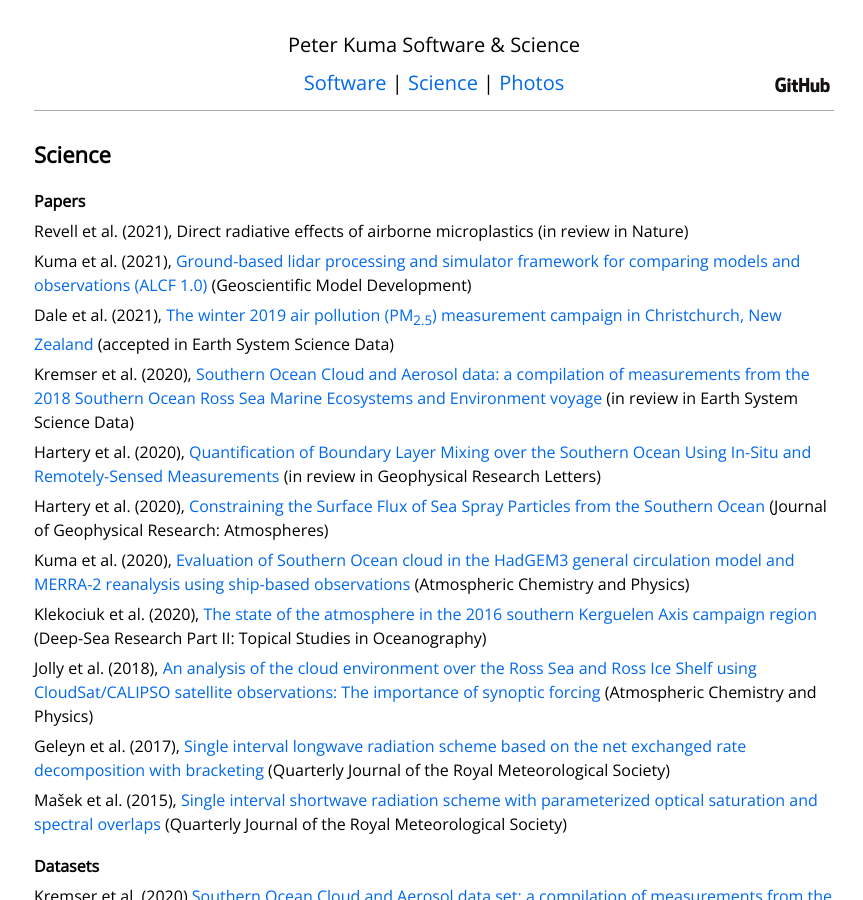
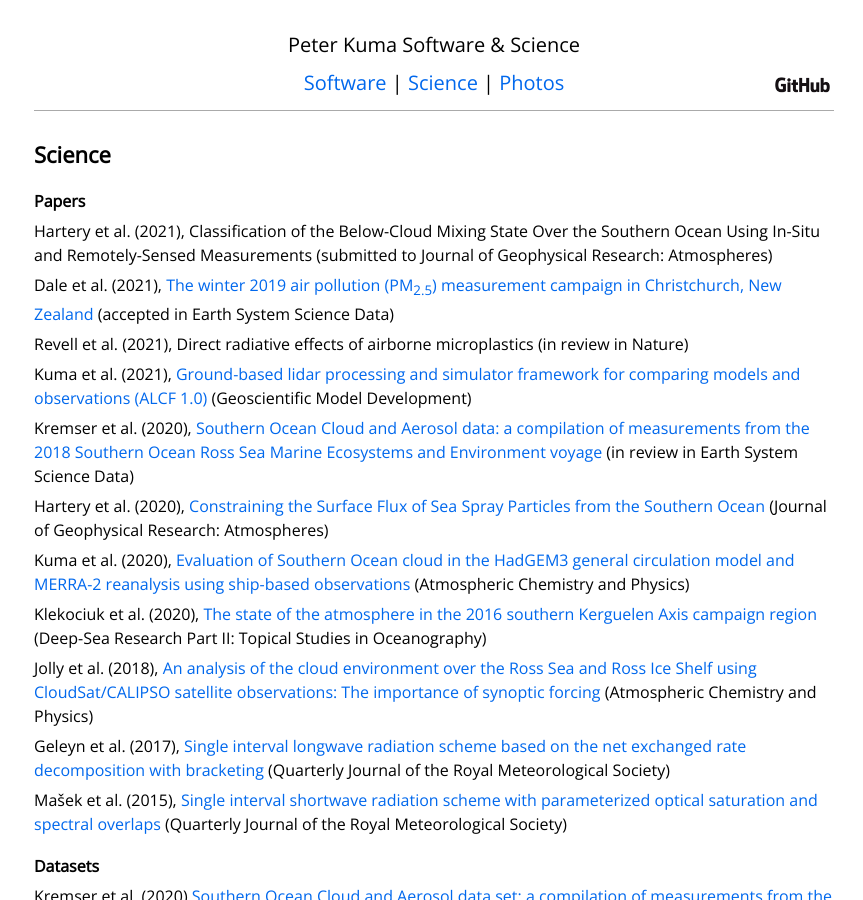
Before and after one commit to peterkuma/peterkuma.net, a Jekyll site: the page built from science/index.md, in a window 1280 px wide and 900 px high. Shown: the whole window, without its empty margins (206-1069 px from the left). Built offline with Jekyll 4.4.1, drawn with Linux system fonts in a browser that asks for light colours.

Commit message:
Update papers (Hartery et al., 2021 submitted)

```diff
--- a/science/index.md
+++ b/science/index.md
@@ -7,15 +7,15 @@ layout: default
 
 ## Papers
 
+Hartery et al. (2021), Classification of the Below-Cloud Mixing State Over the Southern Ocean Using In-Situ and Remotely-Sensed Measurements (submitted to Journal of Geophysical Research: Atmospheres)
+
+Dale et al. (2021), [The winter 2019 air pollution (PM<sub>2.5</sub>) measurement campaign in Christchurch, New Zealand](https://essd.copernicus.org/preprints/essd-2020-276/) (accepted in Earth System Science Data)
+
 Revell et al. (2021), Direct radiative effects of airborne microplastics (in review in Nature)
 
 Kuma et al. (2021), [Ground-based lidar processing and simulator framework for comparing models and observations (ALCF 1.0)](papers/kuma_et_al_2021/) (Geoscientific Model Development)
 
-Dale et al. (2021), [The winter 2019 air pollution (PM<sub>2.5</sub>) measurement campaign in Christchurch, New Zealand](https://essd.copernicus.org/preprints/essd-2020-276/) (accepted in Earth System Science Data)
-
 Kremser et al. (2020), [Southern Ocean Cloud and Aerosol data: a compilation of measurements from the 2018 Southern Ocean Ross Sea Marine Ecosystems and Environment voyage](https://essd.copernicus.org/preprints/essd-2020-321/) (in review in Earth System Science Data)
-
-Hartery et al. (2020), [Quantification of Boundary Layer Mixing over the Southern Ocean Using In-Situ and Remotely-Sensed Measurements](https://www.essoar.org/doi/abs/10.1002/essoar.10502904.1) (in review in Geophysical Research Letters)
 
 Hartery et al. (2020), [Constraining the Surface Flux of Sea Spray Particles from the Southern Ocean](https://agupubs.onlinelibrary.wiley.com/doi/10.1029/2019JD032026) (Journal of Geophysical Research: Atmospheres)
 
```
